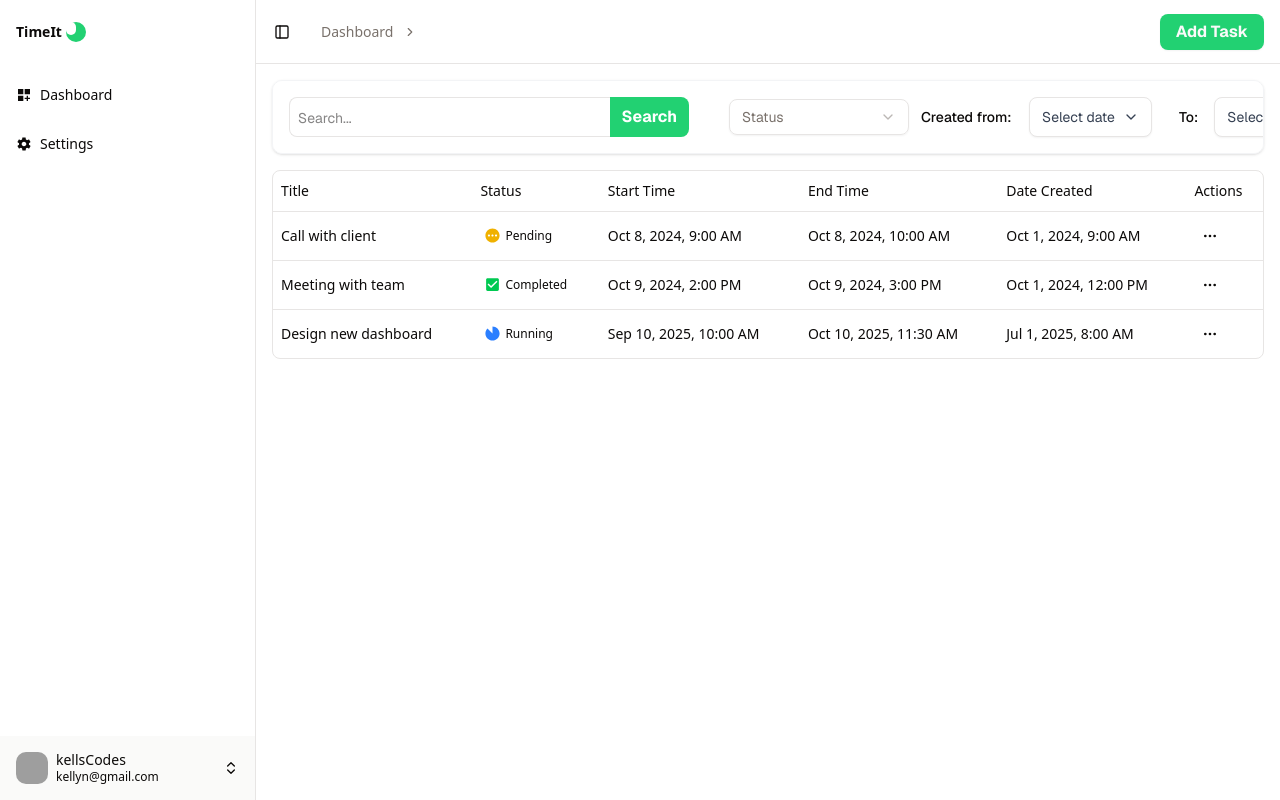
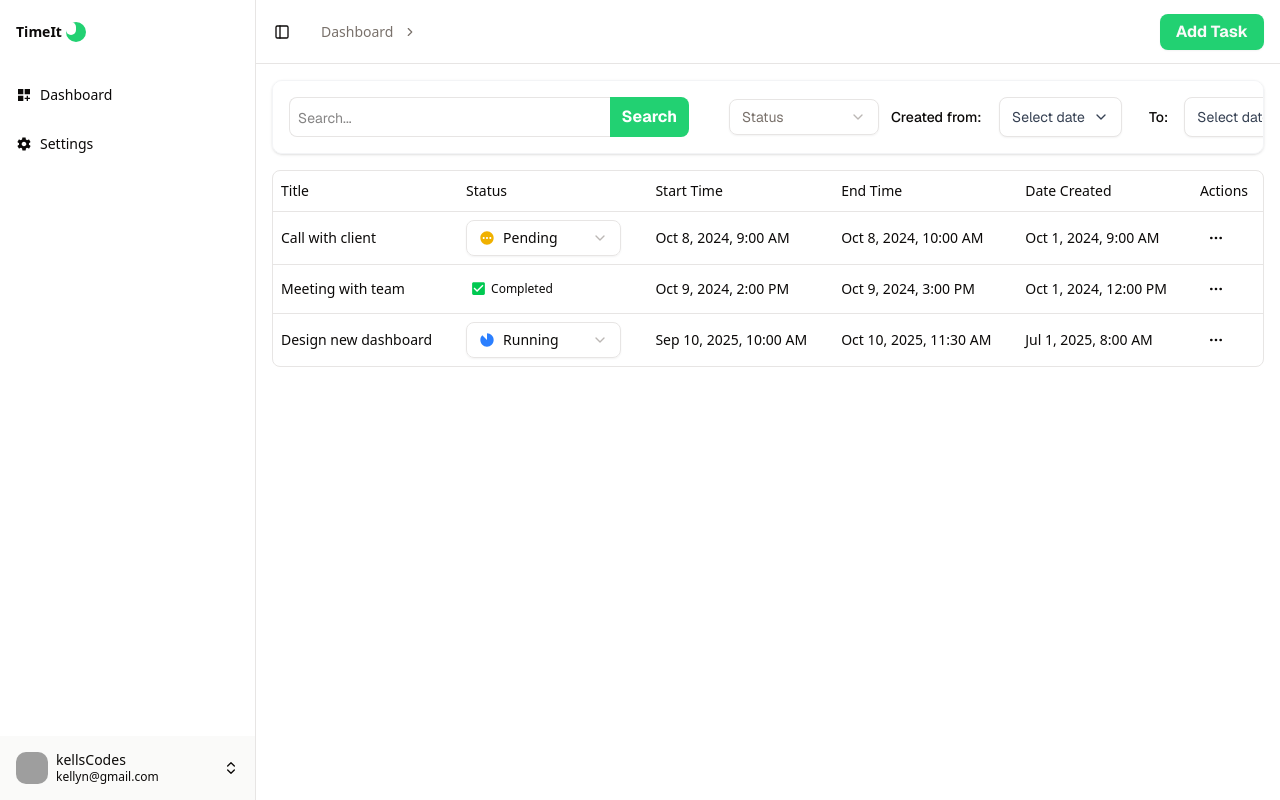
Before and after one commit to KellsCodes/tasktimer, a Next.js app in the folder frontend/: page /dashboard in a window 1280 px wide. Built offline with nearby package versions, Linux system fonts and the light colour scheme; grey boxes are pictures that could not be loaded.

Commit message:
Update status Toggle UI

```diff
--- a/frontend/src/app/dashboard/columns.jsx
+++ b/frontend/src/app/dashboard/columns.jsx
@@ -10,7 +10,14 @@ import {
 import { Button } from "@/components/ui/button"
 import { Label } from "@/components/ui/label"
 import { RadioGroup, RadioGroupItem } from "@/components/ui/radio-group"
-import { MdOutlineIncompleteCircle, MdPending } from "react-icons/md"
+import {
+    Select,
+    SelectContent,
+    SelectItem,
+    SelectTrigger,
+    SelectValue,
+} from "@/components/ui/select"
+import { MdCancel, MdOutlineIncompleteCircle, MdPending } from "react-icons/md"
 import { IoMdCheckbox } from "react-icons/io"
 
 
@@ -49,61 +56,28 @@ export const getColumns = (handleOpenModal) => {
 
                                 <span className={`text-xs`}>{status}</span>
                             </div> :
-                            <DropdownMenu>
-                                <DropdownMenuTrigger asChild>
-                                    <button className={`p-1 flex items-center gap-x-1 focus:outline-none cursor-pointer`}>
-                                        {
-                                            status === "Running" ?
-                                                <MdOutlineIncompleteCircle className={`${colorClass} text-[17px]`} />
-                                                :
-                                                <MdPending className={`${colorClass} text-[17px]`} />
-                                        }
-                                        <span className={`text-xs`}>{status}</span>
-                                    </button>
-                                </DropdownMenuTrigger>
-                                <DropdownMenuContent align="end">
-                                    <RadioGroup defaultValue={`${status}`}>
-                                        <DropdownMenuItem onClick={() => {
-                                            // console.log("Edit:", data)
-                                            // handleOpenModal(data)
-                                        }}
-                                        >
-                                            <div className="flex items-center space-x-2">
-                                                <RadioGroupItem value="Pending" id="Pending" />
-                                                <Label htmlFor="Pending">Pending</Label>
-                                            </div>
-                                        </DropdownMenuItem>
-                                        <DropdownMenuItem
-                                            onClick={() => console.log("Delete:", data.id)}
-                                            className=""
-                                        >
-                                            <div className="flex items-center space-x-2">
-                                                <RadioGroupItem value="Running" id="Running" />
-                                                <Label htmlFor="Running">In Progress</Label>
-                                            </div>
-                                        </DropdownMenuItem>
-                                        <DropdownMenuItem
-                                            onClick={() => console.log("Delete:", data.id)}
-                                            className=""
-                                        >
-                                            <div className="flex items-center space-x-2">
-                                                <RadioGroupItem value="Completed" id="Completed" />
-                                                <Label htmlFor="Completed">Completed</Label>
-                                            </div>
-                                        </DropdownMenuItem>
-                                        <DropdownMenuItem
-                                            onClick={() => console.log("Delete:", data.id)}
-                                            className=""
-                                        >
-                                            <div className="flex items-center space-x-2">
-                                                <RadioGroupItem value="Cancel" id="Cancel" />
-                                                <Label htmlFor="Cancel">Cancel</Label>
-                                            </div>
-                                        </DropdownMenuItem>
+                            <>
+                                <Select defaultValue={status}>
+                                    <SelectTrigger className="w-full lg:w-[155px]">
+                                        <SelectValue placeholder="Status" />
+                                    </SelectTrigger>
+                                    <SelectContent>
+                                        <SelectItem value="Pending">
+                                            <MdPending className={`text-yellow-500 text-[17px]`} /> Pending
+                                        </SelectItem>
+                                        <SelectItem value="Completed">
+                                            <IoMdCheckbox className={`text-prim text-[17px]`} /> Completed
+                                        </SelectItem>
+                                        <SelectItem value="Running">
+                                            <MdOutlineIncompleteCircle className={`text-blue-500 text-[17px]`} /> Running
+                                        </SelectItem>
+                                        <SelectItem value="Canceled">
+                                            <MdCancel className={`text-[17px]`} /> Canceled
+                                        </SelectItem>
+                                    </SelectContent>
+                                </Select>
 
-                                    </RadioGroup>
-                                </DropdownMenuContent>
-                            </DropdownMenu>
+                            </>
                         }
                     </>
                 )
--- a/frontend/src/app/dashboard/sort-table.jsx
+++ b/frontend/src/app/dashboard/sort-table.jsx
@@ -37,7 +37,7 @@ export default function SortTable() {
 
       <div className="w-full lg:w-auto flex flex-col lg:flex-row items-center gap-x-2 gap-y-3 lg:gap-y-0">
         <Select>
-          <SelectTrigger className="w-full lg:w-[180px]">
+          <SelectTrigger className="w-full lg:w-[150px]">
             <SelectValue placeholder="Status" />
           </SelectTrigger>
           <SelectContent>
```
